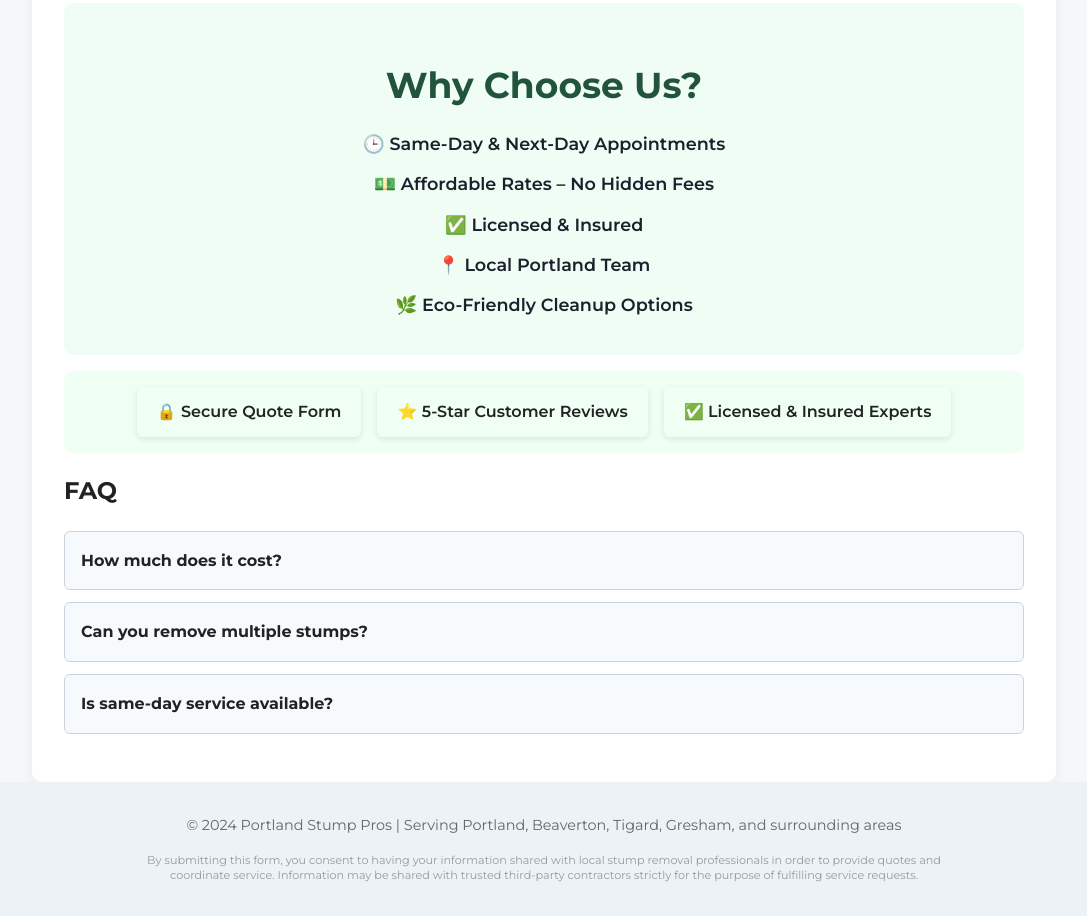
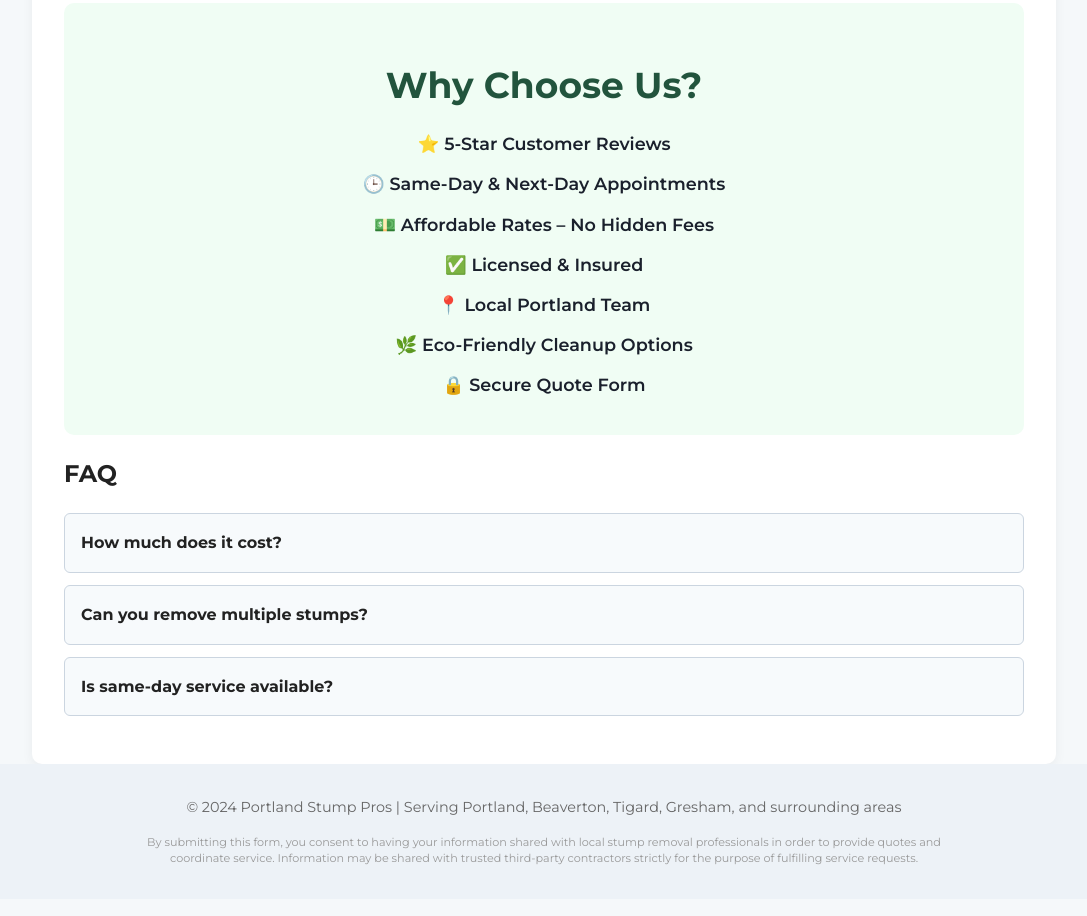
Before and after one commit to Leadpros201/Workings, a plain HTML site: page index.html in a window 1280 px wide. Shown: the part 878-1794 px from the top of the page, without its empty margins (96-1183 px from the left). Drawn offline with Linux system fonts and the light colour scheme.

Commit message:
Add files via upload

```diff
--- a/index.html
+++ b/index.html
@@ -232,18 +232,14 @@
 <a id="why-us"></a>
 <section class="benefits" style="background: #f0fdf4; padding: 1.5rem 1rem; color: #1a202c; text-align: center; border-radius: 10px;">
 <h2 style="font-size: 2.25rem; margin-bottom: 1rem; color: #22543d;">Why Choose Us?</h2>
-<ul style="list-style: none; padding: 0; max-width: 600px; margin: auto; font-size: 1.1rem;">
+<ul style="list-style: none; padding: 0; max-width: 600px; margin: auto; font-size: 1.1rem;"><li style="margin: 0.75rem 0; font-weight: 600;">⭐ 5-Star Customer Reviews</li>
 <li style="margin: 0.75rem 0; font-weight: 600;">🕒 Same-Day &amp; Next-Day Appointments</li>
 <li style="margin: 0.75rem 0; font-weight: 600;">💵 Affordable Rates – No Hidden Fees</li>
 <li style="margin: 0.75rem 0; font-weight: 600;">✅ Licensed &amp; Insured</li>
 <li style="margin: 0.75rem 0; font-weight: 600;">📍 Local Portland Team</li>
 <li style="margin: 0.75rem 0; font-weight: 600;">🌿 Eco-Friendly Cleanup Options</li>
-</ul>
-</section><div class="certifications" style="background: #f0fff4; padding: 1rem; margin: 1rem 0; border-radius: 10px; text-align: center; font-weight: 600;">
-<div style="background: #f0fff4; padding: 0.75rem 1.25rem; border-radius: 6px; box-shadow: 0 2px 6px rgba(0,0,0,0.1);">🔒 Secure Quote Form</div>
-<div style="background: #f0fff4; padding: 0.75rem 1.25rem; border-radius: 6px; box-shadow: 0 2px 6px rgba(0,0,0,0.1);">⭐ 5-Star Customer Reviews</div>
-<div style="background: #f0fff4; padding: 0.75rem 1.25rem; border-radius: 6px; box-shadow: 0 2px 6px rgba(0,0,0,0.1);">✅ Licensed &amp; Insured Experts</div>
-</div>
+<li style="margin: 0.75rem 0; font-weight: 600;">🔒 Secure Quote Form</li></ul>
+</section>
 <a id="faq"></a>
 <section class="faq">
 <h2>FAQ</h2>
```
